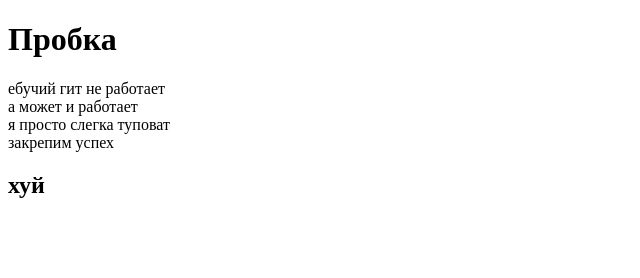
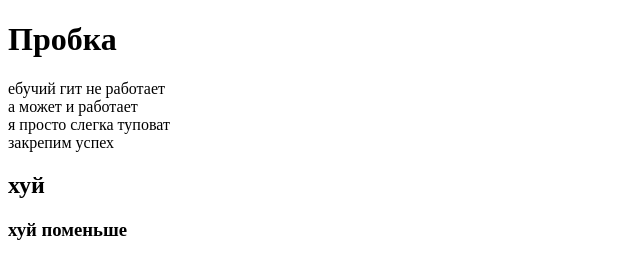
Before and after one commit to Danko14/probka, a plain HTML site: page index.html in a window 1280 px wide. Shown: the whole page, without its empty margins (0-640 px from the left). Drawn offline with Linux system fonts and the light colour scheme.

Commit message:
хуй поменьше

```diff
--- a/index.html
+++ b/index.html
@@ -13,6 +13,7 @@
 я просто слегка туповат<br>
 закрепим успех<br>
 <h2>хуй</h2>
+<h3>хуй поменьше</h3>
 </p>
 
 </body>
```
